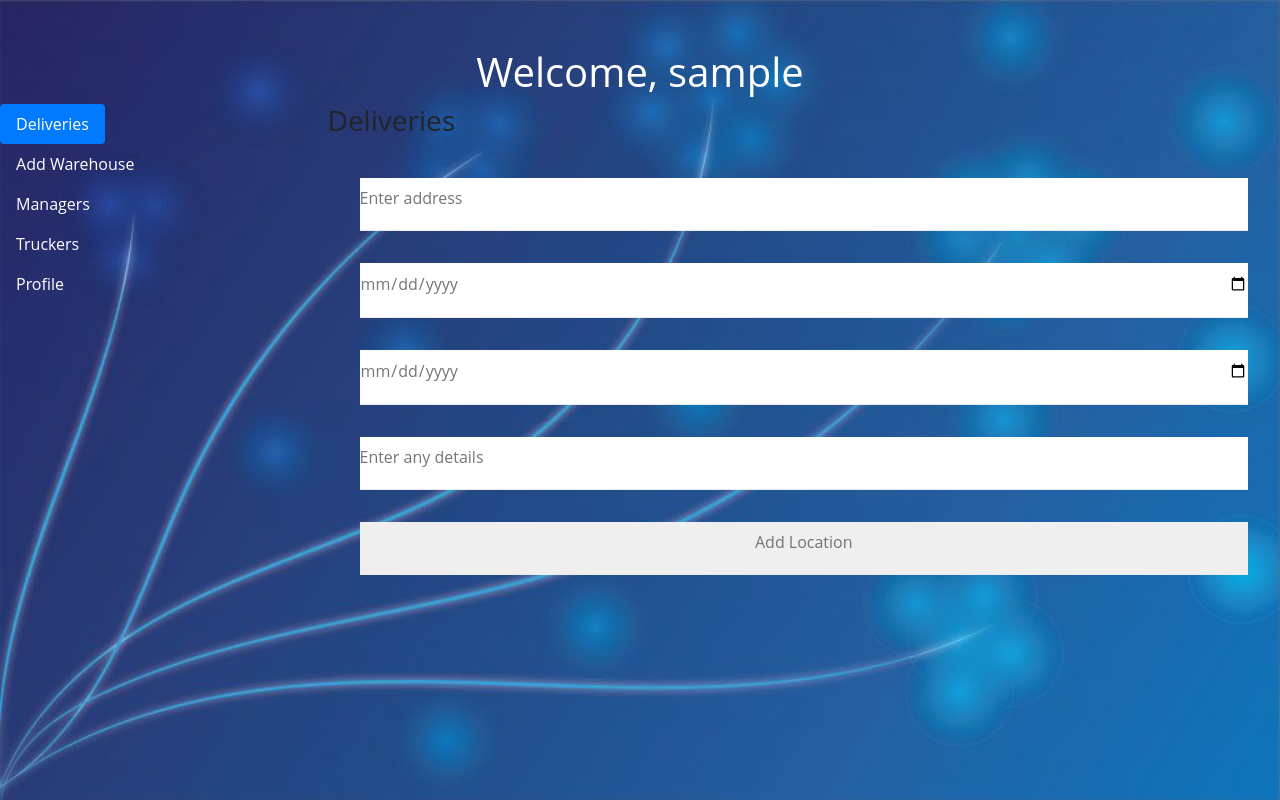
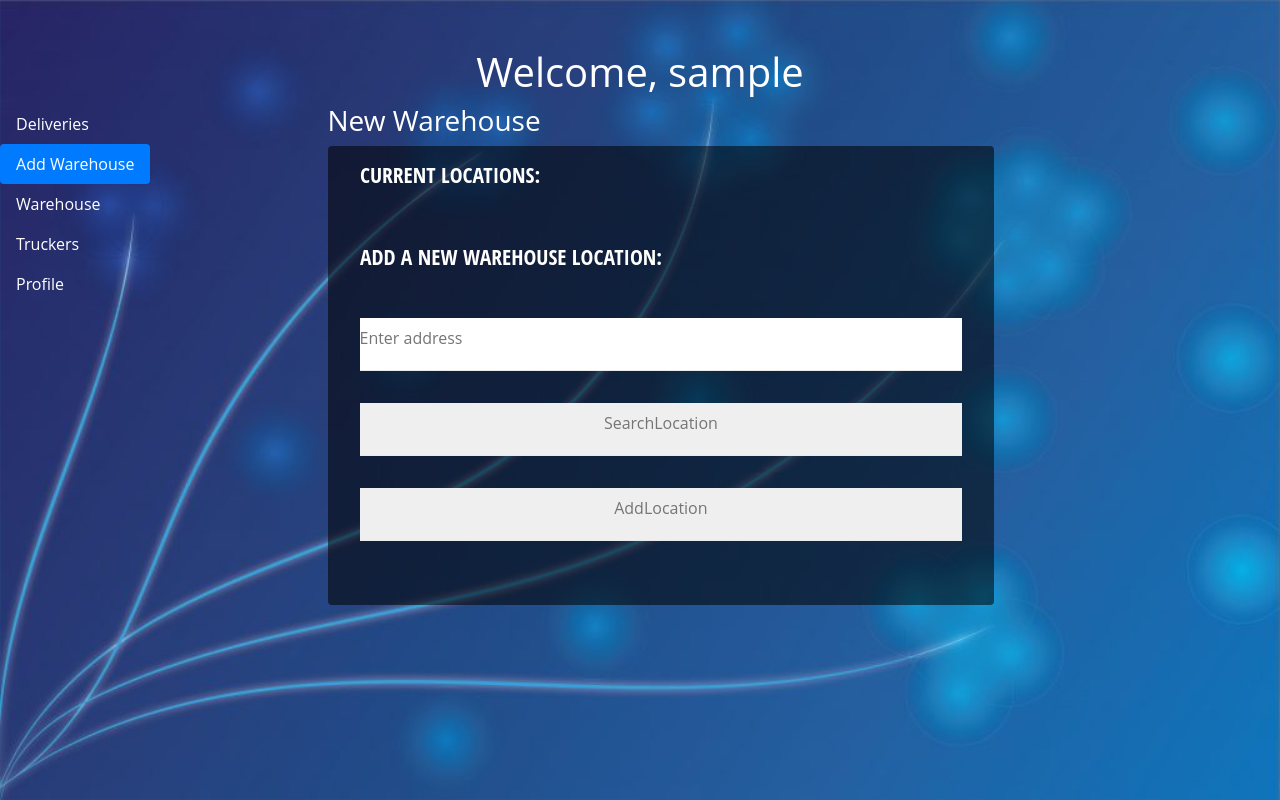
Before and after one commit to nickCovington/truckerMaps, a Flask app: page /home in a window 1280 px wide. Run offline with Flask 2, Linux system fonts and the light colour scheme; the visitor is signed in with stand-in values (Sample User, id 1); data comes from the database, SQL or seed files in the repository; data that the repository does not hold is empty; some libraries are stand-ins or nearby versions.

Commit message:
search get five results and select one from list of addresses  to add to db

```diff
--- a/app.py
+++ b/app.py
@@ -15,7 +15,7 @@ from flask_wtf import FlaskForm
 from wtforms import RadioField
 from wtforms import StringField, PasswordField, BooleanField
 from wtforms.validators import InputRequired, Length, ValidationError
-from places_api import PLACES_API_KEY, getPlaceInfo
+from places_api import PLACES_API_KEY, getPlaceInfo, addresslist
 
 import random
 import base64
@@ -167,35 +167,51 @@ def home():
 
     # if user attempts to add new location
     if flask.request.method == "POST":
-        locationToAdd = flask.request.form.get("location-to-add")
 
-        # url to dynamically generate a google map based on user-input
-        googleMapURL = (
-            "https://www.google.com/maps/embed/v1/place?key="
-            + PLACES_API_KEY
-            + "&q="
-            + locationToAdd
-        )
+        if flask.request.form["addwhs"] == "SearchLocation":
+            locationToAdd = flask.request.form.get("location-to-add")
 
-        # placeInfo = dictionary containing {address, lat, lon, name}
-        placeInfo = getPlaceInfo(locationToAdd)
+             # url to dynamically generate a google map based on user-input
+            googleMapURL = (
+                "https://www.google.com/maps/embed/v1/place?key="
+                + PLACES_API_KEY
+                + "&q="
+                + locationToAdd
+            )
 
-        address = placeInfo["address"]
-        latitude = placeInfo["lat"]
-        longitude = placeInfo["lon"]
-        name = placeInfo["name"]
+            # placeInfo = dictionary containing {address, lat, lon, name}
+            placeInfo = getPlaceInfo(locationToAdd)
 
-        wexists = warehouse.query.filter_by(address=address, userID=userID).first()
-        if wexists:
-            flask.flash(address + " already exists in your saved list")
-        else:
-            new_w = warehouse(
-                name=name, address=address, lat=latitude, lng=longitude, userID=userID
-            )
-            db.session.add(new_w)
-            db.session.commit()
 
-            flask.flash(placeInfo["address"] + " has been successfully added.")
+        if flask.request.form["addwhs"] == "AddLocation":
+            locationToAdd = flask.request.form.get("selectwh")
+            if locationToAdd == "none0":
+                flask.flash("search location and select one from list before adding location")
+            else:
+                googleMapURL = (
+                "https://www.google.com/maps/embed/v1/place?key="
+                + PLACES_API_KEY
+                + "&q="
+                + locationToAdd
+                )
+                placeInfo = getPlaceInfo(locationToAdd)
+
+                address = placeInfo["address"]
+                latitude = placeInfo["lat"]
+                longitude = placeInfo["lon"]
+                name = placeInfo["name"]
+
+                wexists = warehouse.query.filter_by(address=address, userID=userID).first()
+                if wexists:
+                    flask.flash(address + " already exists in your saved list")
+                else:
+                    new_w = warehouse(
+                        name=name, address=address, lat=latitude, lng=longitude, userID=userID
+                    )
+                    db.session.add(new_w)
+                    db.session.commit()
+
+                    flask.flash(placeInfo["address"] + " has been successfully added.")
 
     w_list = warehouse.query.filter_by(userID=userID).all()
     existing_adds = []
@@ -219,10 +235,19 @@ def home():
 
     return flask.render_template(
         "home.html",
+        delivery_tab = "",
+        nwarehouses_tab = "active",
+        booltab = ["false","true","false"],
+        warehouse_tab = "",
+        a = " ",
+        b = "show active",
+        c = "",
         usern=flask_login.current_user.username,
         warehouses=existing_adds,
         len=len(existing_adds),
         len2=dlen,
+        len3 = len(addresslist),
+        newadd = addresslist,
         deliveries=existing_dels,
         googleMapURL=googleMapURL,
         del_ids=del_ids,
@@ -290,6 +315,12 @@ def add_delivery():
 
     return flask.render_template(
         "home.html",
+        nwarehouses_tab  = "",
+        delivery_tab = "active",
+        booltab = ["true","false","false"],
+        warehouse_tab ="",
+        a = " ",
+        b = "show active",
         usern=flask_login.current_user.username,
         warehouses=existing_adds,
         len=len(existing_adds),
--- a/places_api.py
+++ b/places_api.py
@@ -8,6 +8,8 @@ load_dotenv(find_dotenv())
 PLACES_API_KEY = os.getenv("PLACES_API_KEY")
 
 # url = "https://maps.googleapis.com/maps/api/place/textsearch/json?query=4825%20dunwoody%20station%20drive&key=ENTER_API_KEY"
+addresslist = []
+Whid = []
 
 # fetch address, latitude & longitude coords from Places API
 def getPlaceInfo(placeName):
@@ -28,6 +30,18 @@ def getPlaceInfo(placeName):
 
     try:
         # getting relevant data out of json
+
+
+        addresslist.clear()
+
+        if len(json_data.get("results"))<=5:
+            for i in  range(len(json_data.get("results"))):
+                addresslist.append(json_data.get("results")[i].get("formatted_address"))
+                Whid.append(i)
+        else:
+            for i in  range(5):
+                addresslist.append(json_data.get("results")[i].get("formatted_address"))
+
         address = json_data["results"][0]["formatted_address"]
         latitude = json_data["results"][0]["geometry"]["location"]["lat"]
         longitude = json_data["results"][0]["geometry"]["location"]["lng"]
--- a/templates/home.html
+++ b/templates/home.html
@@ -19,12 +19,12 @@
     <div class="row">
         <div class="col-3">
             <div class="nav flex-column nav-pills" id="v-pills-tab" role="tablist" aria-orientation="vertical">
-                <a class="nav-link active" id="v-pills-deliveries-tab" data-toggle="pill" href="#v-pills-deliveries"
+                <a class="nav-link {{deleviry_tab}}" id="v-pills-deliveries-tab" data-toggle="pill" href="#v-pills-deliveries"
                     role="tab" aria-controls="v-pills-deliveries" aria-selected="true">Deliveries</a>
-                <a class="nav-link" id="v-pills-warehouses-tab" data-toggle="pill" href="#v-pills-warehouses" role="tab"
-                    aria-controls="v-pills-warehouses" aria-selected="false">Add Warehouse</a>
-                <a class="nav-link" id="v-pills-managers-tab" data-toggle="pill" href="#v-pills-managers" role="tab"
-                    aria-controls="v-pills-managers" aria-selected="false">Managers</a>
+                <a class="nav-link {{nwarehouses_tab}}" id="v-pills-warehouses-tab" data-toggle="pill" href="#v-pills-nwarehouses" role="tab"
+                    aria-controls="v-pills-nwarehouses" aria-selected="false">Add Warehouse</a>
+                <a class="nav-link {{warehouses_tab}}" id="v-pills-warehouses-tab" data-toggle="pill" href="#v-pills-warehouses" role="tab"
+                    aria-controls="v-pills-warehouses" aria-selected="false">Warehouse</a>
                 <a class="nav-link" id="v-pills-truckers-tab" data-toggle="pill" href="#v-pills-truckers" role="tab"
                     aria-controls="v-pills-truckers" aria-selected="false">Truckers</a>
                 <li class="dropdown">
@@ -40,7 +40,7 @@
         </div>
         <div class="col-9">
             <div class="tab-content" id="v-pills-tabContent">
-                <div class="tab-pane fade show active" id="v-pills-deliveries" role="tabpanel"
+                <div class="tab-pane fade {{a}}" id="v-pills-deliveries" role="tabpanel"
                     aria-labelledby="v-pills-deliveries-tab">
                     <h3>Deliveries</h3>
                     {% if get_flashed_messages() %}
@@ -58,21 +58,20 @@
                     {% endif %}
 
                     {% for i in range(len2) %}
-                    <li class="warehouse-list">{{ deliveries[i] }} <a
-                            href="{{ url_for( 'deleteD', id=del_ids[i]) }}">Delete</a></li>
+                        <li class="warehouse-list">{{ deliveries[i] }} <a href="{{ url_for( 'deleteD', id=del_ids[i]) }}">Delete</a></li>
                     {% endfor %}
 
                     <form action="/add_delivery" method="POST">
                         <input type="text" name="address" placeholder="Enter address" required>
-                        <input type="date" name="start" placeholder="Enter start date and time" required>
-                        <input type="date" name="expected" placeholder="Enter expected delivery time" required>
+                        <input type="text" name="start" placeholder="Enter start date and time" required>
+                        <input type="text" name="expected" placeholder="Enter expected delivery time" required>
                         <input type="text" name="note" placeholder="Enter any details" required>
                         <input type="submit" value="Add Location" id="add-location-submit">
                     </form>
 
                 </div>
-                <div class="tab-pane fade" id="v-pills-warehouses" role="tabpanel"
-                    aria-labelledby="v-pills-warehouses-tab">
+                <div class="tab-pane fade{{b}}" id="v-pills-nwarehouses" role="tabpanel"
+                    aria-labelledby="v-pills-nwarehouses-tab">
                     <h3 id="new-warehouse"> New Warehouse</h3>
 
 
@@ -87,23 +86,39 @@
 
                         <h2>Current Locations:</h2>
 
-                        {% for i in range(len) %}
-                        <li class="warehouse-list">{{ warehouses[i] }} <a
-                                href="{{ url_for( 'deleteW', id=wh_ids[i]) }}">Delete</a></li>
+                        {% for i in range(len3) %}
+                        <li class="warehouse-list">{{ newadd[i] }}
+                            <button id="wh{{loop.index}}" onclick="setValue('{{newadd[i]}}','wh{{loop.index}}')">Add Warehouse</button></li>
+
                         {% endfor %}
+
 
                         <br>
 
                         <h2>Add a new warehouse location:</h2>
 
                         <form action="/home" method="POST">
-                            <input type="text" name="location-to-add" placeholder="Enter address" required>
-                            <input type="submit" value="Add Location" id="add-location-submit">
+                            <input type="text"  id ="sbox" name="location-to-add" placeholder="Enter address" required >
+                            <input type="hidden" id="selectwh" name="selectwh" value="none0">
+                            <input type="submit" name = addwhs value="SearchLocation" id="add-location-submit">
+                            <input type="submit" name = addwhs value="AddLocation" id="add-location-submit">
                         </form>
+                        <script>
+                        function setValue(adval,id) {
+                            document.getElementById("selectwh").setAttribute('value', adval);
+                            document.getElementById(id).innerHTML="Selected";
+                            document.getElementById("sbox").setAttribute('value', adval);
+                            console.log(document.getElementById("selectwh").value);
+                        }
+                        </script>
                     </div>
                 </div>
-                <div class="tab-pane fade" id="v-pills-managers" role="tabpanel" aria-labelledby="v-pills-managers-tab">
-
+                <div class="tab-pane fade {{c}}" id="v-pills-warehouses" role="tabpanel" aria-labelledby="v-pills-warehouses-tab">
+                    <div id="add-location-container">
+                        {% for i in range(len) %}
+                            <li class="warehouse-list">{{ warehouses[i] }} <a href="{{ url_for( 'deleteW', id=wh_ids[i]) }}">Delete</a></li>
+                        {% endfor %}
+                    </div>
                 </div>
                 <div class="tab-pane fade" id="v-pills-truckers" role="tabpanel" aria-labelledby="v-pills-truckers-tab">
 
```
Lines whose indentation alone changed are shown as unchanged.
